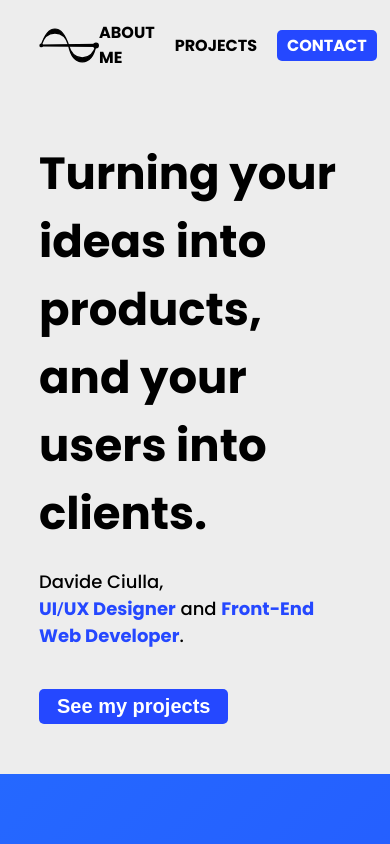
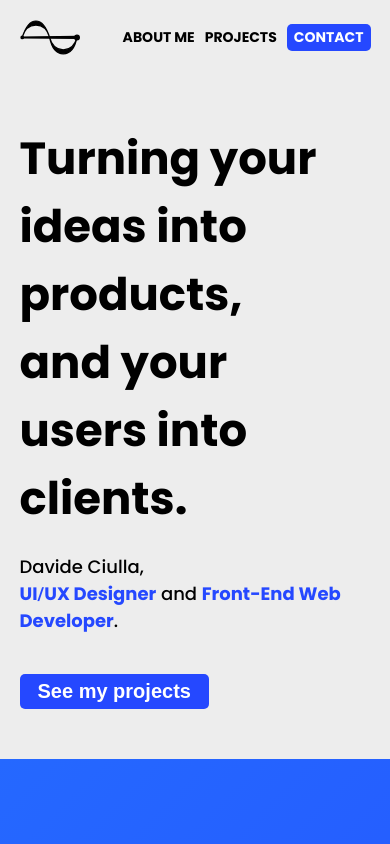
Before and after one commit to DaveKeehl/portfolio-2020, a Gatsby site: page / in a window 390 px wide. Shown: the top 844 px of the page. Built offline with nearby package versions, Linux system fonts and the light colour scheme; Gatsby itself is replaced by a stand-in of ours.

Commit message:
Mobile navbar

```diff
--- a/src/components/Container/_container.scss
+++ b/src/components/Container/_container.scss
@@ -1,4 +1,8 @@
 .container {
-  width: 80%;
-  margin: 0 auto;
+	width: 80%;
+	margin: 0 auto;
+
+	@media screen and (max-width: $tablet) {
+		width: 90%;
+	}
 }
--- a/src/components/Header/_header.scss
+++ b/src/components/Header/_header.scss
@@ -12,6 +12,10 @@ header {
 		display: flex;
 		align-items: center;
 		font-weight: bold;
+
+		@media screen and (max-width: $tablet) {
+			font-size: 14px;
+		}
 
 		li {
 			transition: color 0.2s;
@@ -28,6 +32,10 @@ header {
 				padding: 3px 10px;
 				transition: opacity 0.2s;
 
+				@media screen and (max-width: $tablet) {
+					padding: 3px 7px;
+				}
+
 				&:hover {
 					opacity: 0.8;
 				}
@@ -35,6 +43,10 @@ header {
 
 			&:not(:last-child) {
 				margin-right: 20px;
+
+				@media screen and (max-width: $tablet) {
+					margin-right: 10px;
+				}
 			}
 		}
 	}
```
